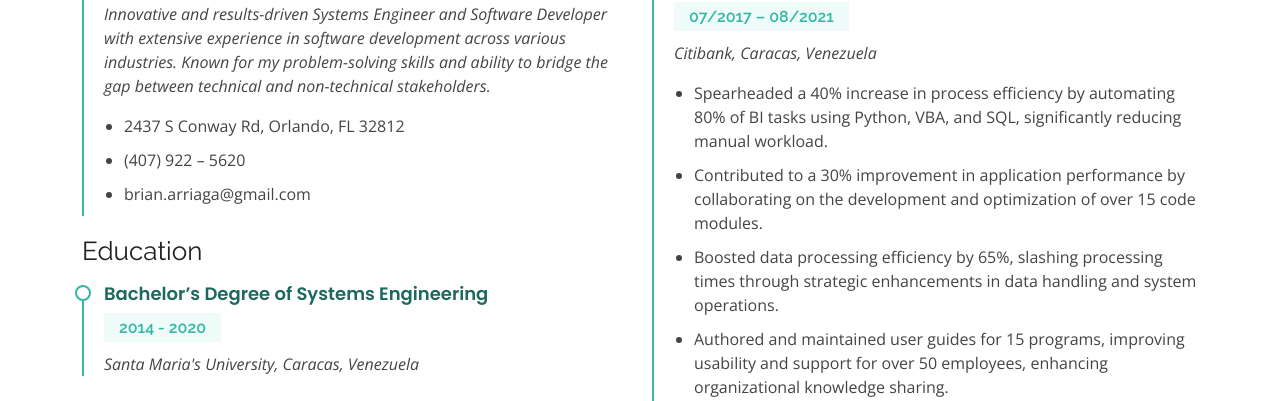
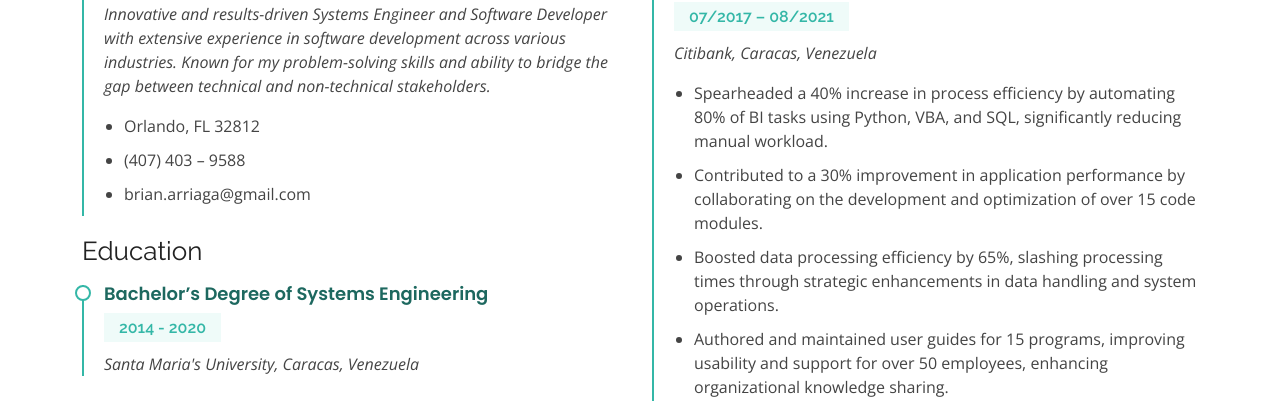
Before and after one commit to BAXTOR95/portfolio, a Flask app: page /resume in a window 1280 px wide. Shown: the part 386-787 px from the top of the page. Run offline with Flask 3, Linux system fonts and the light colour scheme; some libraries are stand-ins or nearby versions.

Commit message:
Fix address on resume

```diff
--- a/templates/resume.html
+++ b/templates/resume.html
@@ -36,8 +36,8 @@
 						</p>
 
 						<ul>
-							<li>2437 S Conway Rd, Orlando, FL 32812</li>
-							<li>(407) 922 – 5620</li>
+							<li>Orlando, FL 32812</li>
+							<li>(407) 403 – 9588</li>
 							<li>brian.arriaga@gmail.com</li>
 						</ul>
 					</div>
```
